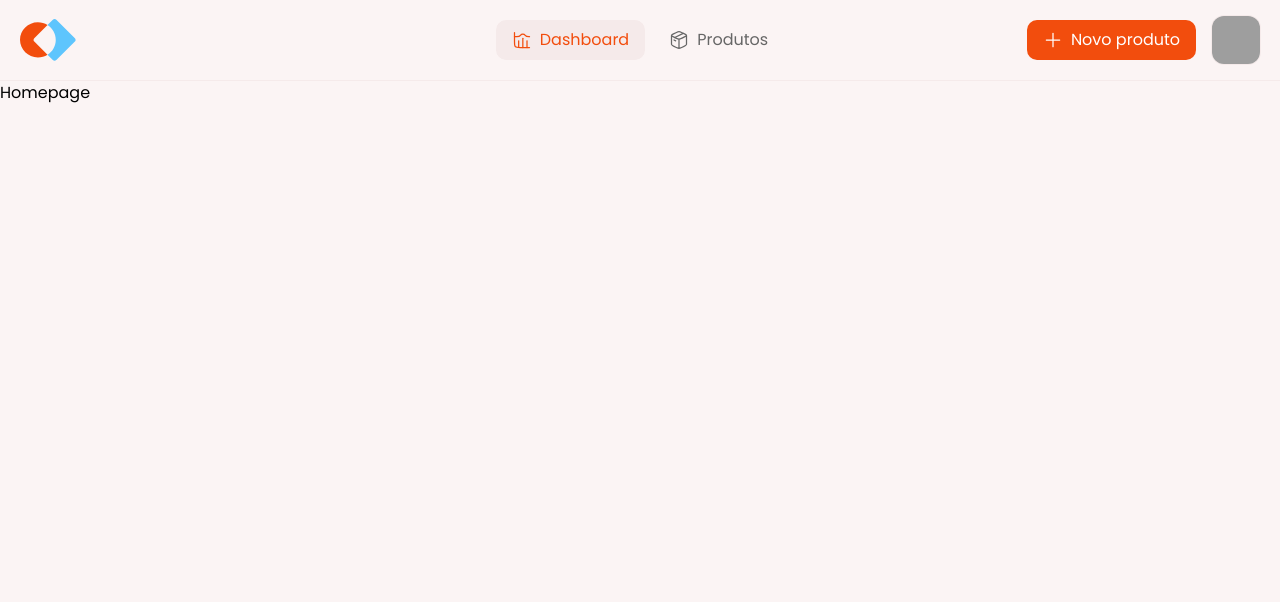
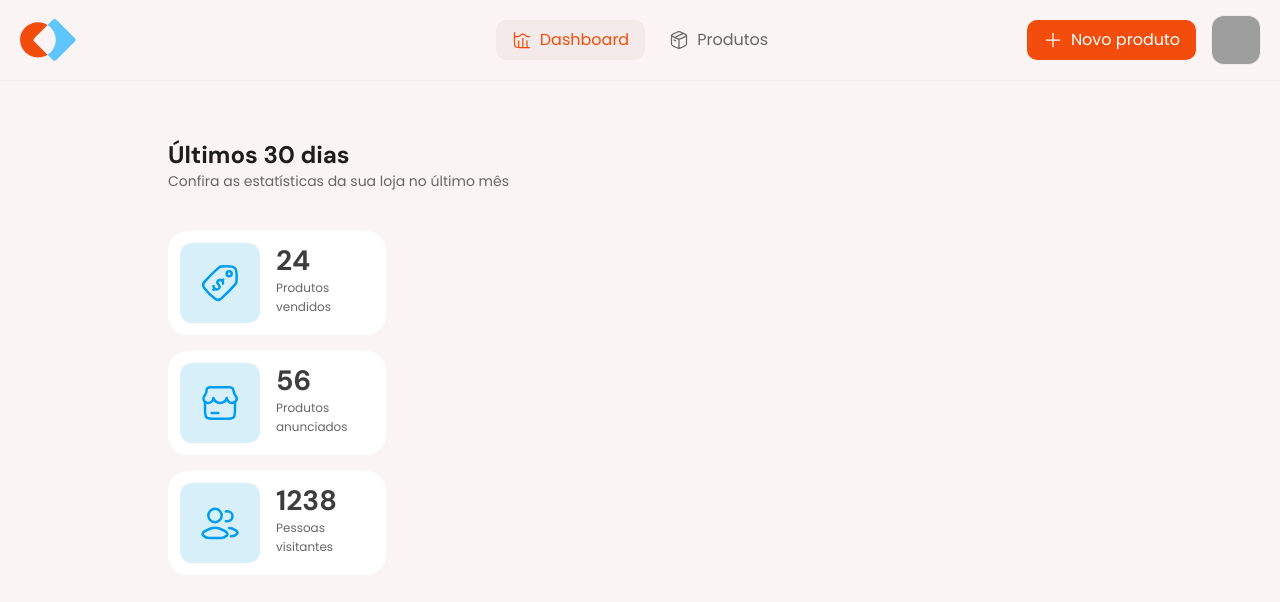
Before and after one commit to matheus-nascimento99/marketplace-web, a Next.js app: page / in a window 1280 px wide. Shown: the top 602 px of the page. Built offline with nearby package versions, Linux system fonts and the light colour scheme; grey boxes are pictures that could not be loaded.

Commit message:
feat: homepage v0

```diff
--- /dev/null
+++ b/src/app/(app)/advertised-products-card.tsx
@@ -0,0 +1,9 @@
+import { Store04Icon } from '@/ui/icons/store-04'
+
+import { MetricCard } from './card'
+
+export const AdvertisedProductsCard = () => {
+  return (
+    <MetricCard icon={Store04Icon} amount={56} label="Produtos anunciados" />
+  )
+}
--- /dev/null
+++ b/src/app/(app)/card.tsx
@@ -0,0 +1,23 @@
+import { ElementType } from 'react'
+
+type MetricCardProps = {
+  icon: ElementType
+  amount: number
+  label: string
+}
+
+export const MetricCard = ({ icon: Icon, amount, label }: MetricCardProps) => {
+  return (
+    <div className="rounded-card flex gap-4 bg-white py-3 pl-3 pr-12">
+      <div className="flex size-20 shrink-0 items-center justify-center rounded-2xl bg-blue-light">
+        <Icon className="size-10 text-blue-dark" />
+      </div>
+      <div className="flex flex-col justify-center gap-2">
+        <span className="font-dm-sans text-title-lg text-gray-400">
+          {amount}
+        </span>
+        <span className="text-body-xs text-gray-300">{label}</span>
+      </div>
+    </div>
+  )
+}
--- a/src/app/(app)/layout.tsx
+++ b/src/app/(app)/layout.tsx
@@ -2,9 +2,9 @@ import { Header } from './header'
 
 export default function AppLayout({ children }: { children: React.ReactNode }) {
   return (
-    <>
+    <main className="m-auto min-h-screen max-w-[1366px]">
       <Header />
       {children}
-    </>
+    </main>
   )
 }
--- a/src/app/(app)/page.tsx
+++ b/src/app/(app)/page.tsx
@@ -1,3 +1,27 @@
+import { AdvertisedProductsCard } from './advertised-products-card'
+import { ProductsSoldCard } from './products-sold-card'
+import { VisitorsCard } from './visitors-card'
+
 export default function HomePage() {
-  return <h1>Homepage</h1>
+  return (
+    <section className="mx-42 mt-16 space-y-10">
+      <div className="space-y-2">
+        <h1 className="font-dm-sans text-title-md text-gray-500">
+          Últimos 30 dias
+        </h1>
+        <h2 className="text-body-sm text-gray-300">
+          Confira as estatísticas da sua loja no último mês
+        </h2>
+      </div>
+      <div className="grid grid-cols-4 grid-rows-3 gap-x-6 gap-y-4">
+        <ProductsSoldCard />
+
+        <div className="col-span-3 row-span-3"></div>
+
+        <AdvertisedProductsCard />
+
+        <VisitorsCard />
+      </div>
+    </section>
+  )
 }
--- /dev/null
+++ b/src/app/(app)/products-sold-card.tsx
@@ -0,0 +1,9 @@
+import { SaleTag02Icon } from '@/ui/icons/sae-tag-02'
+
+import { MetricCard } from './card'
+
+export const ProductsSoldCard = () => {
+  return (
+    <MetricCard icon={SaleTag02Icon} amount={24} label="Produtos vendidos" />
+  )
+}
--- /dev/null
+++ b/src/app/(app)/visitors-card.tsx
@@ -0,0 +1,13 @@
+import { UserMultipleIcon } from '@/ui/icons/user-multiple'
+
+import { MetricCard } from './card'
+
+export const VisitorsCard = () => {
+  return (
+    <MetricCard
+      icon={UserMultipleIcon}
+      amount={1238}
+      label="Pessoas visitantes"
+    />
+  )
+}
--- a/tailwind.config.ts
+++ b/tailwind.config.ts
@@ -118,6 +118,7 @@ const config: Config = {
         xl: '10px',
         '2xl': '12px',
         '4xl': '2rem',
+        card: '20px',
       },
       spacing: {
         '30': '7.5rem',
@@ -128,6 +129,9 @@ const config: Config = {
       },
       height: {
         '0.25': '1px',
+      },
+      margin: {
+        '42': '168px',
       },
       padding: {
         '2.5': '10px',
```
